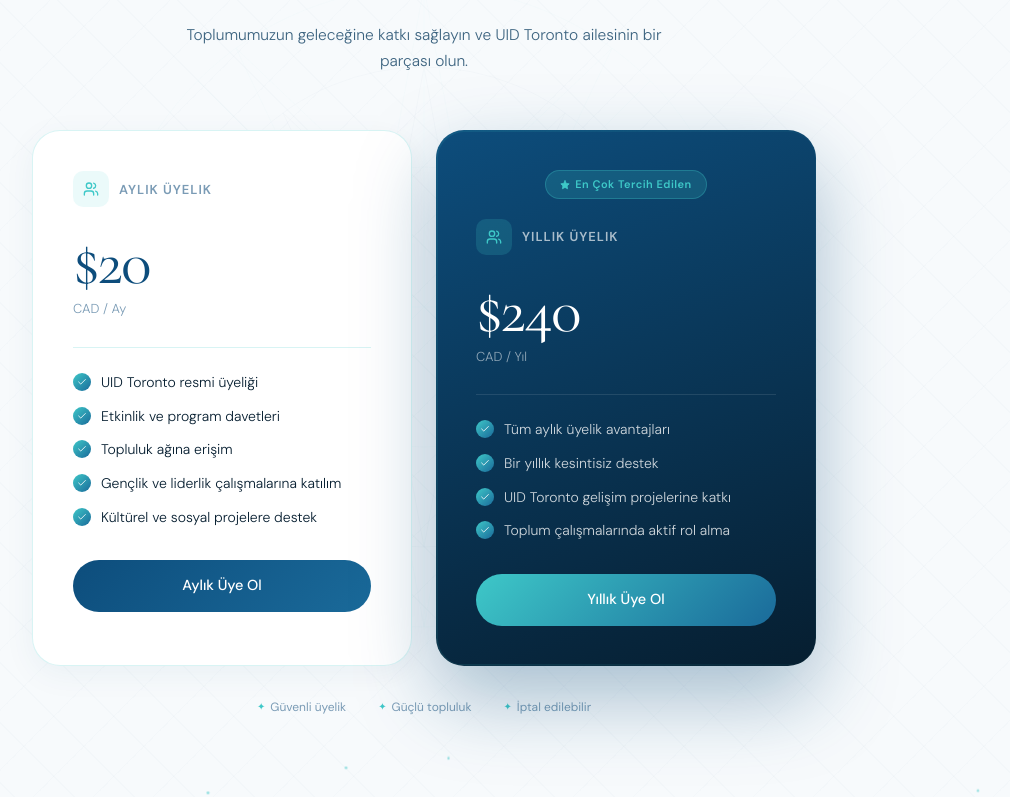
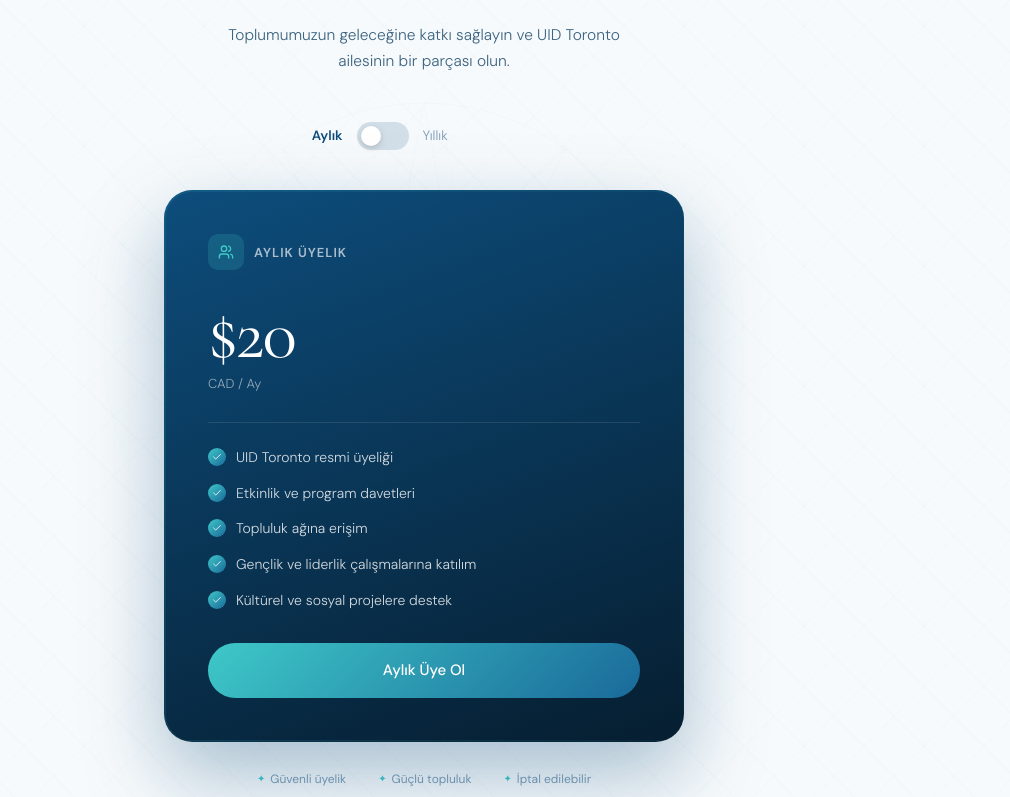
Before and after one commit to Rubytech1/uidweb, a React (Vite) app: page / in a window 1280 px wide. Shown: the part 3928-4725 px from the top of the page, without its empty margins (216-1226 px from the left). Built offline with nearby package versions, Linux system fonts and the light colour scheme.

Commit message:
Update membership section UI and logic

```diff
--- a/src/components/MembershipSection.tsx
+++ b/src/components/MembershipSection.tsx
@@ -1,112 +1,13 @@
 import { useEffect, useRef, useState } from 'react';
-import { Check, Users, Star } from 'lucide-react';
+import { Check, Users } from 'lucide-react';
 import { useLang } from '../context/LangContext';
 import { RosetteWatermark } from './BackgroundDecor';
 
-function PricingCard({
-  plan,
-  featured = false,
-  visible,
-  delay,
-}: {
-  plan: { name: string; price: string; period: string; cta: string; features: readonly string[]; badge?: string };
-  featured?: boolean;
-  visible: boolean;
-  delay: string;
-}) {
-  return (
-    <div
-      style={{
-        flex: 1,
-        minWidth: '280px',
-        maxWidth: '380px',
-        background: featured ? 'linear-gradient(160deg, #0D4D7C 0%, #061E30 100%)' : '#fff',
-        borderRadius: '28px',
-        padding: '2.5rem',
-        border: featured ? 'none' : '1px solid rgba(62,200,200,0.2)',
-        position: 'relative',
-        overflow: 'hidden',
-        transform: visible ? 'translateY(0)' : 'translateY(40px)',
-        opacity: visible ? 1 : 0,
-        transition: `opacity 0.65s ease-out ${delay}, transform 0.65s ease-out ${delay}`,
-        boxShadow: featured ? '0 32px 80px rgba(13,77,124,0.35)' : '0 8px 32px rgba(13,77,124,0.06)',
-      }}
-    >
-      {featured && (
-        <div style={{ position: 'absolute', inset: 0, borderRadius: '28px', background: 'linear-gradient(90deg, transparent, rgba(62,200,200,0.12), transparent)', backgroundSize: '300% 100%', animation: 'borderTrace 4s linear infinite', WebkitMask: 'linear-gradient(#fff 0 0) content-box, linear-gradient(#fff 0 0)', WebkitMaskComposite: 'xor', maskComposite: 'exclude', padding: '1.5px', pointerEvents: 'none' }} />
-      )}
-
-      {/* Badge */}
-      {plan.badge && (
-        <div style={{ textAlign: 'center', marginBottom: '1.25rem' }}>
-          <span style={{ display: 'inline-flex', alignItems: 'center', gap: '5px', padding: '5px 14px', borderRadius: '99px', fontSize: '11px', fontWeight: 600, letterSpacing: '0.5px', background: 'rgba(62,200,200,0.18)', color: 'var(--uid-teal)', border: '1px solid rgba(62,200,200,0.3)' }}>
-            <Star size={10} fill="currentColor" /> {plan.badge}
-          </span>
-        </div>
-      )}
-
-      {/* Plan name */}
-      <div style={{ display: 'flex', alignItems: 'center', gap: '10px', marginBottom: '1.5rem' }}>
-        <div style={{ width: '36px', height: '36px', borderRadius: '10px', background: featured ? 'rgba(62,200,200,0.18)' : 'rgba(62,200,200,0.1)', display: 'flex', alignItems: 'center', justifyContent: 'center' }}>
-          <Users size={16} style={{ color: 'var(--uid-teal)' }} />
-        </div>
-        <p style={{ fontFamily: "'DM Sans', sans-serif", fontSize: '13px', fontWeight: 600, letterSpacing: '1px', textTransform: 'uppercase', color: featured ? 'rgba(255,255,255,0.65)' : 'var(--text-soft)', margin: 0 }}>
-          {plan.name}
-        </p>
-      </div>
-
-      {/* Price */}
-      <div style={{ marginBottom: '1.75rem' }}>
-        <div style={{ display: 'flex', alignItems: 'baseline', gap: '4px' }}>
-          <span style={{ fontFamily: "'Cormorant Garamond', serif", fontSize: '64px', fontWeight: 400, color: featured ? '#fff' : 'var(--uid-navy)', lineHeight: 1, letterSpacing: '-2px' }}>
-            {plan.price}
-          </span>
-        </div>
-        <p style={{ fontSize: '13px', fontWeight: 300, color: featured ? 'rgba(255,255,255,0.55)' : 'var(--text-soft)', margin: '4px 0 0' }}>
-          {plan.period}
-        </p>
-      </div>
-
-      {/* Divider */}
-      <div style={{ height: '1px', background: featured ? 'rgba(255,255,255,0.1)' : 'rgba(62,200,200,0.2)', marginBottom: '1.5rem' }} />
-
-      {/* Features */}
-      <ul style={{ listStyle: 'none', padding: 0, margin: '0 0 2rem', display: 'flex', flexDirection: 'column', gap: '0.75rem' }}>
-        {plan.features.map((f, i) => (
-          <li key={i} style={{ display: 'flex', alignItems: 'flex-start', gap: '10px' }}>
-            <div style={{ minWidth: '18px', height: '18px', borderRadius: '50%', background: 'linear-gradient(135deg, var(--uid-teal), var(--uid-mid))', display: 'flex', alignItems: 'center', justifyContent: 'center', marginTop: '1px', flexShrink: 0 }}>
-              <Check size={10} style={{ color: '#fff' }} />
-            </div>
-            <p style={{ fontSize: '14px', fontWeight: 300, color: featured ? 'rgba(255,255,255,0.8)' : 'var(--uid-dark)', margin: 0, lineHeight: 1.55 }}>{f}</p>
-          </li>
-        ))}
-      </ul>
-
-      {/* CTA */}
-      <button
-        className="shimmer-btn"
-        style={{
-          width: '100%', padding: '15px', borderRadius: '99px', fontSize: '14.5px', fontWeight: 500,
-          background: featured
-            ? 'linear-gradient(135deg, var(--uid-teal), var(--uid-mid))'
-            : 'linear-gradient(135deg, var(--uid-navy), var(--uid-mid))',
-          color: '#fff', border: 'none', cursor: 'pointer',
-          fontFamily: "'DM Sans', sans-serif",
-          transition: 'transform 0.3s, box-shadow 0.3s',
-        }}
-        onMouseEnter={e => { e.currentTarget.style.transform = 'translateY(-2px)'; e.currentTarget.style.boxShadow = featured ? '0 14px 36px rgba(62,200,200,0.35)' : '0 14px 36px rgba(13,77,124,0.3)'; }}
-        onMouseLeave={e => { e.currentTarget.style.transform = ''; e.currentTarget.style.boxShadow = ''; }}
-      >
-        {plan.cta}
-      </button>
-    </div>
-  );
-}
-
 export default function MembershipSection() {
-  const { t } = useLang();
+  const { t, lang } = useLang();
   const sectionRef = useRef<HTMLDivElement>(null);
   const [visible, setVisible] = useState(false);
+  const [yearly, setYearly] = useState(false);
 
   useEffect(() => {
     const observer = new IntersectionObserver(
@@ -117,38 +18,135 @@ export default function MembershipSection() {
     return () => observer.disconnect();
   }, []);
 
+  const plan = yearly ? t.membership.yearly : t.membership.monthly;
+  const savingsLabel = lang === 'TR' ? '2 ay ücretsiz' : '2 months free';
+
   return (
     <section id="uye" className="section-pad" style={{ padding: '7rem 2rem', background: 'var(--off-white)', position: 'relative', overflow: 'hidden' }}>
       <div className="ottoman-bg" style={{ position: 'absolute', inset: 0, opacity: 0.45, pointerEvents: 'none' }} />
       <RosetteWatermark />
 
-      {/* Floating particles */}
       {Array.from({ length: 10 }).map((_, i) => (
         <div key={i} className="particle" style={{ width: `${3 + Math.random() * 4}px`, height: `${3 + Math.random() * 4}px`, left: `${Math.random() * 100}%`, '--dur': `${14 + Math.random() * 12}s`, '--dly': `${Math.random() * 8}s` } as React.CSSProperties} />
       ))}
 
-      <div ref={sectionRef} style={{ maxWidth: '860px', margin: '0 auto', position: 'relative' }}>
+      <div ref={sectionRef} style={{ maxWidth: '520px', margin: '0 auto', position: 'relative' }}>
         {/* Header */}
-        <div style={{ textAlign: 'center', marginBottom: '3.5rem' }}>
+        <div style={{ textAlign: 'center', marginBottom: '3rem' }}>
           <p style={{ fontSize: '11px', letterSpacing: '3px', textTransform: 'uppercase', color: 'var(--uid-teal)', fontWeight: 600, marginBottom: '0.75rem' }}>
             {t.membership.tag}
           </p>
           <h2 style={{ fontFamily: "'Cormorant Garamond', serif", fontSize: 'clamp(34px, 5vw, 52px)', fontWeight: 300, color: 'var(--uid-navy)', margin: '0 0 1rem' }}>
             <em>{t.membership.heading}</em>
           </h2>
-          <p style={{ fontSize: '15.5px', color: 'var(--text-mid)', fontWeight: 300, maxWidth: '500px', margin: '0 auto', lineHeight: 1.7 }}>
+          <p style={{ fontSize: '15.5px', color: 'var(--text-mid)', fontWeight: 300, maxWidth: '420px', margin: '0 auto', lineHeight: 1.7 }}>
             {t.membership.subtitle}
           </p>
         </div>
 
-        {/* Pricing cards */}
-        <div style={{ display: 'flex', gap: '1.5rem', justifyContent: 'center', flexWrap: 'wrap', alignItems: 'stretch' }}>
-          <PricingCard plan={t.membership.monthly} visible={visible} delay="0s" />
-          <PricingCard plan={t.membership.yearly} featured visible={visible} delay="0.12s" />
+        {/* Toggle */}
+        <div style={{ display: 'flex', alignItems: 'center', justifyContent: 'center', gap: '14px', marginBottom: '2.5rem' }}>
+          <span style={{ fontSize: '13.5px', fontWeight: yearly ? 300 : 600, color: yearly ? 'var(--text-soft)' : 'var(--uid-navy)', transition: 'all 0.3s' }}>
+            {lang === 'TR' ? 'Aylık' : 'Monthly'}
+          </span>
+          <button
+            onClick={() => setYearly(v => !v)}
+            style={{
+              width: '52px', height: '28px', borderRadius: '99px', border: 'none', cursor: 'pointer', position: 'relative', padding: 0,
+              background: yearly ? 'linear-gradient(135deg, var(--uid-teal), var(--uid-mid))' : 'rgba(13,77,124,0.15)',
+              transition: 'background 0.35s',
+            }}
+          >
+            <span style={{
+              position: 'absolute', top: '4px', left: yearly ? '28px' : '4px',
+              width: '20px', height: '20px', borderRadius: '50%', background: '#fff',
+              boxShadow: '0 2px 6px rgba(0,0,0,0.18)',
+              transition: 'left 0.35s cubic-bezier(0.4,0,0.2,1)',
+            }} />
+          </button>
+          <span style={{ display: 'flex', alignItems: 'center', gap: '6px' }}>
+            <span style={{ fontSize: '13.5px', fontWeight: yearly ? 600 : 300, color: yearly ? 'var(--uid-navy)' : 'var(--text-soft)', transition: 'all 0.3s' }}>
+              {lang === 'TR' ? 'Yıllık' : 'Yearly'}
+            </span>
+            <span style={{ fontSize: '10px', fontWeight: 600, background: 'rgba(62,200,200,0.14)', color: 'var(--uid-teal)', border: '1px solid rgba(62,200,200,0.3)', borderRadius: '99px', padding: '2px 8px', letterSpacing: '0.3px', opacity: yearly ? 1 : 0, transition: 'opacity 0.3s' }}>
+              {savingsLabel}
+            </span>
+          </span>
+        </div>
+
+        {/* Card */}
+        <div
+          style={{
+            background: 'linear-gradient(160deg, #0D4D7C 0%, #061E30 100%)',
+            borderRadius: '28px',
+            padding: '2.75rem',
+            position: 'relative',
+            overflow: 'hidden',
+            transform: visible ? 'translateY(0)' : 'translateY(40px)',
+            opacity: visible ? 1 : 0,
+            transition: 'opacity 0.65s ease-out, transform 0.65s ease-out',
+            boxShadow: '0 32px 80px rgba(13,77,124,0.35)',
+          }}
+        >
+          {/* Animated border */}
+          <div style={{ position: 'absolute', inset: 0, borderRadius: '28px', background: 'linear-gradient(90deg, transparent, rgba(62,200,200,0.12), transparent)', backgroundSize: '300% 100%', animation: 'borderTrace 4s linear infinite', WebkitMask: 'linear-gradient(#fff 0 0) content-box, linear-gradient(#fff 0 0)', WebkitMaskComposite: 'xor', maskComposite: 'exclude', padding: '1.5px', pointerEvents: 'none' }} />
+
+          {/* Plan name */}
+          <div style={{ display: 'flex', alignItems: 'center', gap: '10px', marginBottom: '1.75rem' }}>
+            <div style={{ width: '36px', height: '36px', borderRadius: '10px', background: 'rgba(62,200,200,0.18)', display: 'flex', alignItems: 'center', justifyContent: 'center', flexShrink: 0 }}>
+              <Users size={16} style={{ color: 'var(--uid-teal)' }} />
+            </div>
+            <p style={{ fontFamily: "'DM Sans', sans-serif", fontSize: '13px', fontWeight: 600, letterSpacing: '1px', textTransform: 'uppercase', color: 'rgba(255,255,255,0.65)', margin: 0, transition: 'all 0.3s' }}>
+              {plan.name}
+            </p>
+          </div>
+
+          {/* Price */}
+          <div style={{ marginBottom: '1.75rem' }}>
+            <div style={{ display: 'flex', alignItems: 'baseline', gap: '4px' }}>
+              <span style={{ fontFamily: "'Cormorant Garamond', serif", fontSize: '72px', fontWeight: 400, color: '#fff', lineHeight: 1, letterSpacing: '-2px', transition: 'all 0.3s' }}>
+                {plan.price}
+              </span>
+            </div>
+            <p style={{ fontSize: '13px', fontWeight: 300, color: 'rgba(255,255,255,0.55)', margin: '4px 0 0', transition: 'all 0.3s' }}>
+              {plan.period}
+            </p>
+          </div>
+
+          {/* Divider */}
+          <div style={{ height: '1px', background: 'rgba(255,255,255,0.1)', marginBottom: '1.5rem' }} />
+
+          {/* Features */}
+          <ul style={{ listStyle: 'none', padding: 0, margin: '0 0 2rem', display: 'flex', flexDirection: 'column', gap: '0.875rem' }}>
+            {plan.features.map((f, i) => (
+              <li key={i} style={{ display: 'flex', alignItems: 'flex-start', gap: '10px' }}>
+                <div style={{ minWidth: '18px', height: '18px', borderRadius: '50%', background: 'linear-gradient(135deg, var(--uid-teal), var(--uid-mid))', display: 'flex', alignItems: 'center', justifyContent: 'center', marginTop: '1px', flexShrink: 0 }}>
+                  <Check size={10} style={{ color: '#fff' }} />
+                </div>
+                <p style={{ fontSize: '14px', fontWeight: 300, color: 'rgba(255,255,255,0.82)', margin: 0, lineHeight: 1.55 }}>{f}</p>
+              </li>
+            ))}
+          </ul>
+
+          {/* CTA */}
+          <button
+            className="shimmer-btn"
+            style={{
+              width: '100%', padding: '16px', borderRadius: '99px', fontSize: '15px', fontWeight: 500,
+              background: 'linear-gradient(135deg, var(--uid-teal), var(--uid-mid))',
+              color: '#fff', border: 'none', cursor: 'pointer',
+              fontFamily: "'DM Sans', sans-serif",
+              transition: 'transform 0.3s, box-shadow 0.3s',
+            }}
+            onMouseEnter={e => { e.currentTarget.style.transform = 'translateY(-2px)'; e.currentTarget.style.boxShadow = '0 14px 36px rgba(62,200,200,0.35)'; }}
+            onMouseLeave={e => { e.currentTarget.style.transform = ''; e.currentTarget.style.boxShadow = ''; }}
+          >
+            {plan.cta}
+          </button>
         </div>
 
         {/* Trust row */}
-        <div style={{ display: 'flex', justifyContent: 'center', flexWrap: 'wrap', gap: '0.5rem 2rem', marginTop: '2rem' }}>
+        <div style={{ display: 'flex', justifyContent: 'center', flexWrap: 'wrap', gap: '0.5rem 2rem', marginTop: '1.75rem' }}>
           {[t.membership.trust1, t.membership.trust2, t.membership.trust3].map(trust => (
             <span key={trust} style={{ fontSize: '12px', color: 'var(--text-soft)', display: 'flex', alignItems: 'center', gap: '5px' }}>
               <span style={{ color: 'var(--uid-teal)', fontSize: '10px' }}>✦</span> {trust}
```
